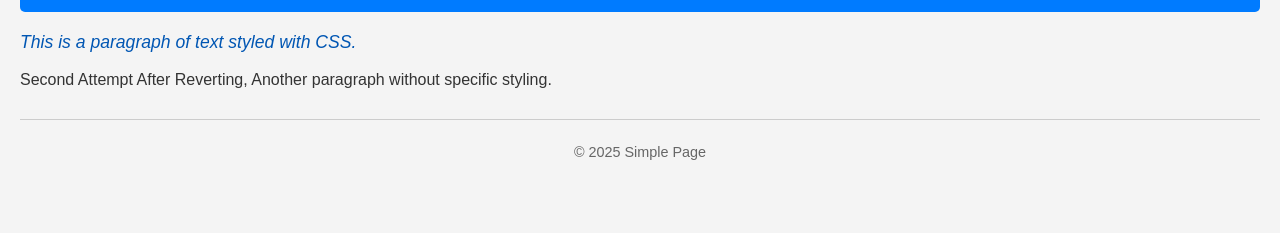
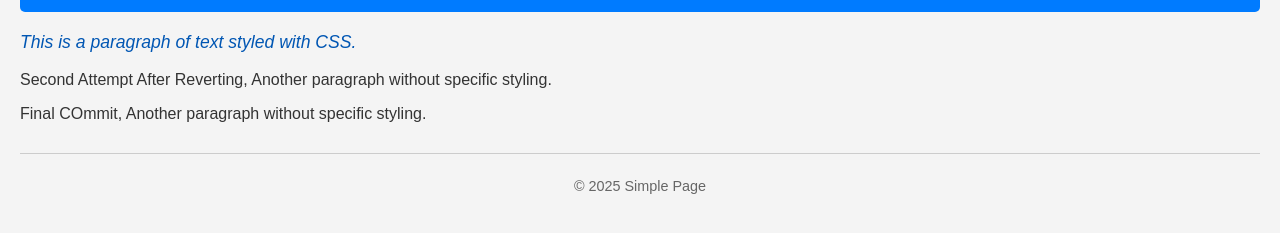
Before and after one commit to mgamalelsayed/HTMLrepo, a plain HTML site: page index.html in a window 1280 px wide. Shown: the part 75-308 px from the top of the page. Drawn offline with Linux system fonts and the light colour scheme.

Commit message:
final commit

```diff
--- a/index.html
+++ b/index.html
@@ -13,7 +13,9 @@
 
     <main>
         <p class="intro-text">This is a paragraph of text styled with CSS.</p>
+
         <p>Second Attempt After Reverting, Another paragraph without specific styling.</p>
+        <p>Final COmmit, Another paragraph without specific styling.</p>
     </main>
 
     <footer>
```
